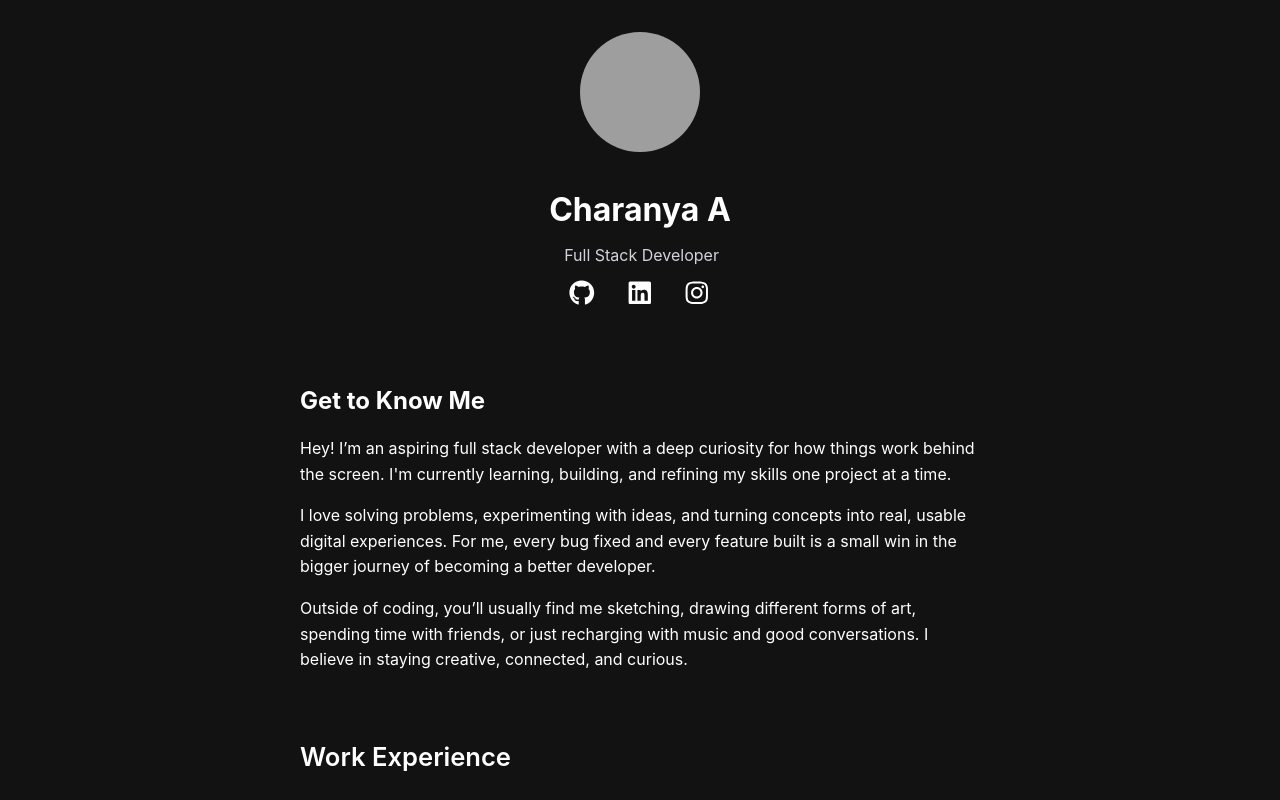
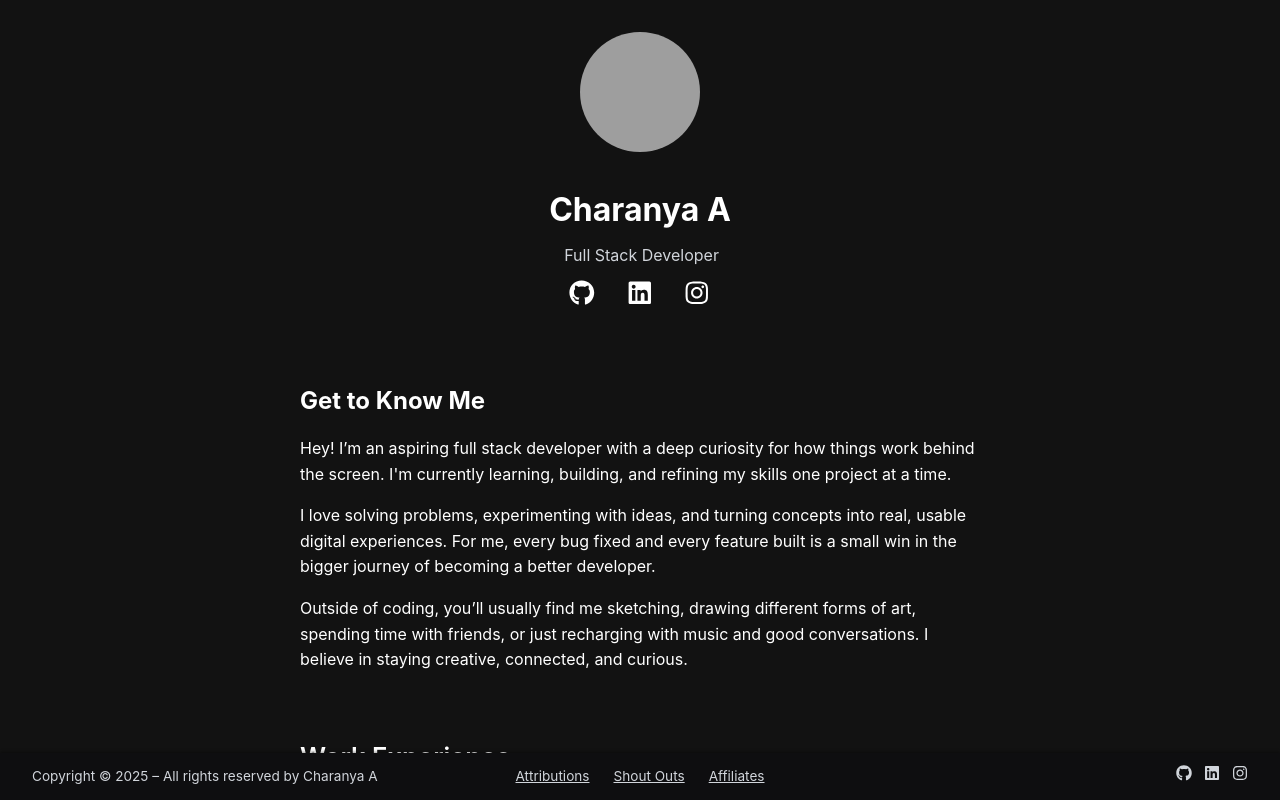
Before and after one commit to Charanya-A/Portfolio, a React (Vite) app: page / in a window 1280 px wide. Shown: the top 800 px of the page. Built offline with nearby package versions, Linux system fonts and the light colour scheme; grey boxes are pictures that could not be loaded.

Commit message:
feat: refactor App component to use MainContent for improved routing structure

```diff
--- a/src/App.tsx
+++ b/src/App.tsx
@@ -1,21 +1,40 @@
 import React from 'react';
+import { Routes, Route } from 'react-router-dom';
+
 import Hero from './components/Hero';
 import About from './components/About';
 import Education from './components/Education';
 import Projects from './components/Projects';
 import Contact from './components/Contact';
 import WorkExp from './components/WorkExp';
+import Footer from './components/Footer';
+import Attributions from './pages/Attributions';
+import ShoutOut from './pages/ShoutOut';
+import Affiliates from './pages/Affiliates';
+
+const MainContent = () => (
+  <>
+    <Hero />
+    <About />
+    <WorkExp />
+    <Education />
+    <Projects />
+    <Contact />
+    <Footer />
+  </>
+);
 
 const App: React.FC = () => {
   return (
     <div className="app">
       <div className="content-wrapper">
-        <Hero />
-        <About />
-        <WorkExp />
-        <Education />
-        <Projects />
-        <Contact />
+        <Routes>
+          <Route path="/" element={<MainContent />} />
+          <Route path="/attributions" element={<Attributions />} />
+          <Route path="/shout-outs" element={<ShoutOut />} />
+          <Route path="/affiliates" element={<Affiliates />} />
+
+        </Routes>
       </div>
     </div>
   );
```
